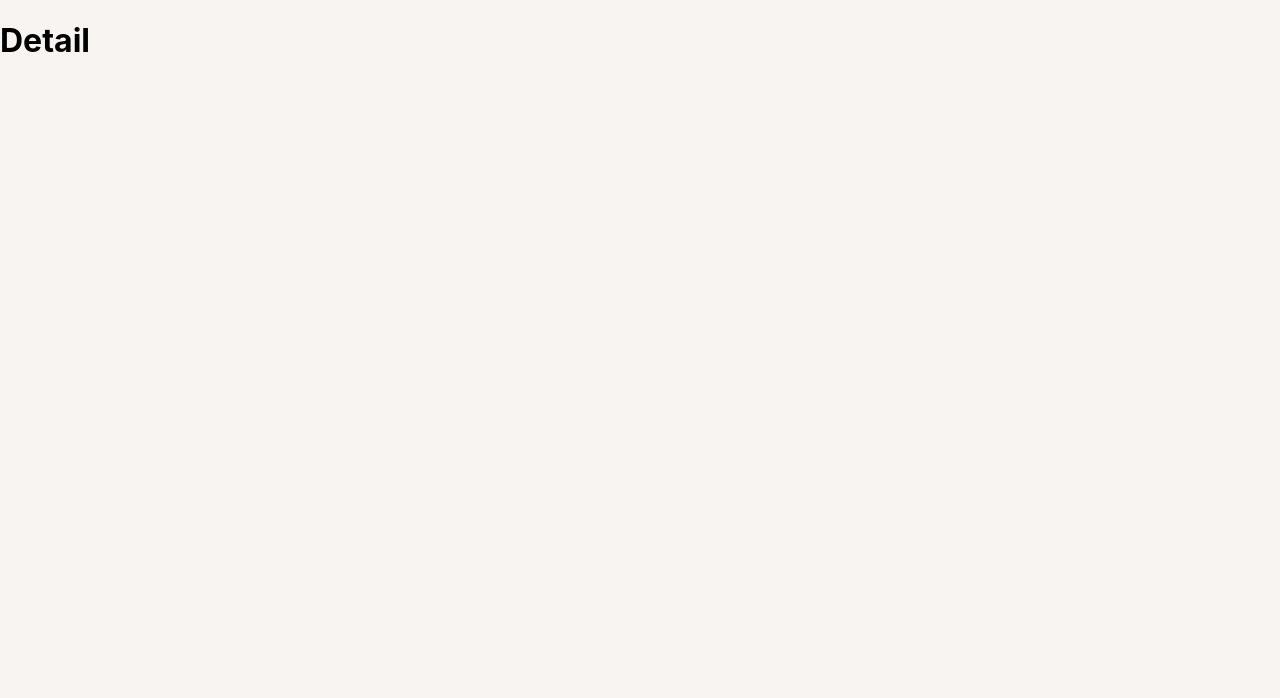
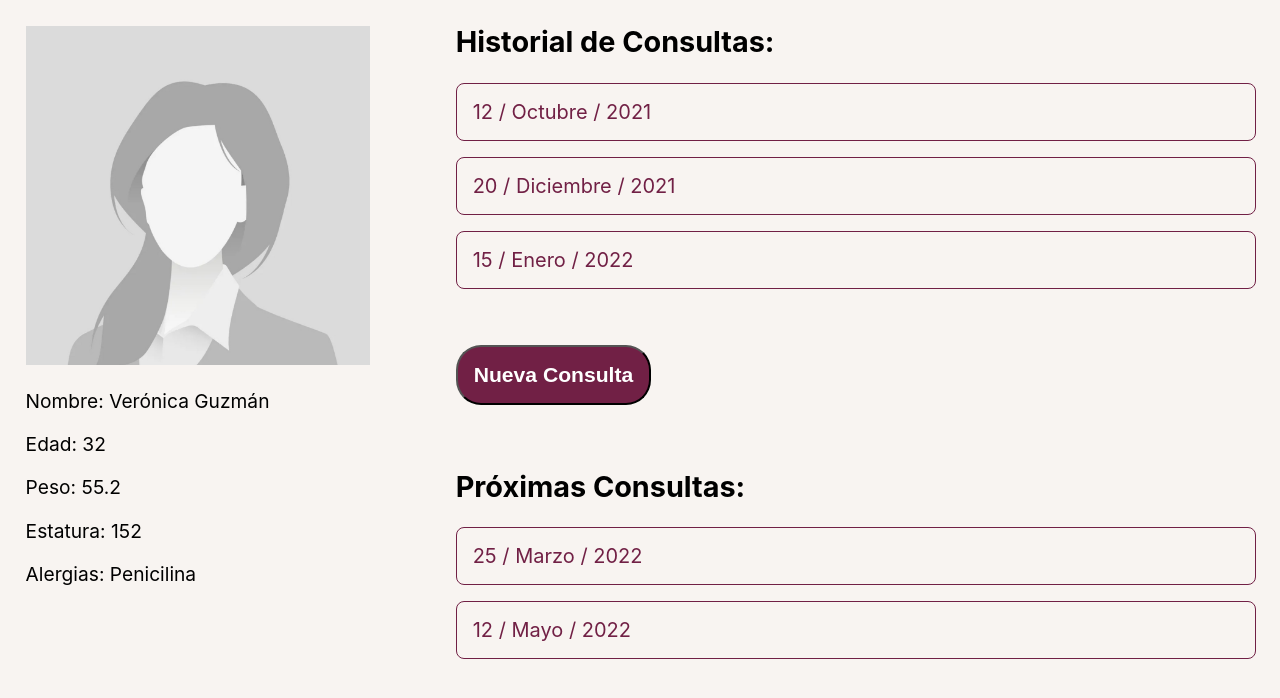
Before and after one commit to stephsalazar/plenna, a React (Create React App) app: page /detail in a window 1280 px wide. Shown: the top 698 px of the page. Built offline with nearby package versions, Linux system fonts and the light colour scheme.

Commit message:
feat(src): Add view of details and required components

```diff
--- a/src/App.jsx
+++ b/src/App.jsx
@@ -4,19 +4,53 @@ import {
   Switch,
   Route
 } from "react-router-dom";
-import Login from './pages/Login'
-import Detail from './pages/Detail'
-import Consult from './pages/Consult'
-import Closing from './pages/Closing'
-import NotFound from './pages/NotFound'
+import Login from './pages/Login';
+import Detail from './pages/Detail';
+import Consult from './pages/Consult';
+import Closing from './pages/Closing';
+import NotFound from './pages/NotFound';
 
+const patient = {
+  isLogged: true,
+  name: 'Verónica Guzmán',
+  age: 32,
+  weight: 55.200,
+  height: 152,
+  allergies: 'Penicilina',
+  medicalHistory: [
+    {
+      date: '12 / Octubre / 2021',
+      resume: 'Consulta Básica',
+    },
+    {
+      date: '20 / Diciembre / 2021',
+      resume: 'Papanicolau',
+    },
+    {
+      date: '15 / Enero / 2022',
+      resume: 'Revisión DIU',
+    },
+  ],
+  nextVisits: [
+    {
+      date: '25 / Marzo / 2022',
+      resume: 'Lectura de estudios',
+    },
+    {
+      date: '12 / Mayo / 2022',
+      resume: 'Retiro del DIU',
+    },
+  ],
+};
 
 const App = () => {
   return (
     <Router>
       <Switch>
         <Route exact path="/" component={Login} />
-        <Route path="/detail" component={Detail} />
+        <Route path="/detail">
+          <Detail patient={patient} />
+        </Route>
         <Route path="/consult" component={Consult} />
         <Route path="/closing" component={Closing} />
         <Route path="*" component={NotFound} />
--- /dev/null
+++ b/src/components/MedicalHistory.jsx
@@ -0,0 +1,19 @@
+const MedicalHistory = props => {
+  const { visits, infoText } = props;
+
+  return (
+    <section>
+      <h2>{infoText}</h2>
+      {
+        visits.map((visit, i) => (
+          <details key={i}>
+            <summary>{visit.date}</summary>
+            <p>{visit.resume}</p>
+          </details>
+        ))
+      }
+    </section>
+  )
+};
+
+export default MedicalHistory;
--- /dev/null
+++ b/src/components/Profile.jsx
@@ -0,0 +1,25 @@
+import patientImage from '../assets/images/patient.jpeg';
+import '../styles/detail.css';
+
+const Profile = props => {
+  const {
+    name,
+    age,
+    weight,
+    height,
+    allergies,
+  } = props.data;
+
+  return (
+    <section className='profile'>
+      <img src={patientImage} alt='patient' width={'80%'}/>
+      <p>Nombre: {name}</p>
+      <p>Edad: {age}</p>
+      <p>Peso: {weight}</p>
+      <p>Estatura: {height}</p>
+      <p>Alergias: {allergies}</p>
+    </section>
+  )
+};
+
+export default Profile;
--- a/src/pages/Detail.jsx
+++ b/src/pages/Detail.jsx
@@ -1,6 +1,23 @@
-const Detail = () => {
+import { Link } from 'react-router-dom';
+import MedicalHistory from '../components/MedicalHistory';
+import Profile from '../components/Profile';
+import '../styles/detail.css';
+import '../styles/common.css';
+
+const Detail = props => {
+  const patient = props.patient;
+
   return (
-    <h1>Detail</h1>
+    <section className='split-view'>
+      <Profile data={patient} />
+      <div className='info'>
+        <MedicalHistory visits={patient.medicalHistory} infoText='Historial de Consultas:' />
+        <Link to="/consult">
+          <button className="button">Nueva Consulta</button>
+        </Link>
+        <MedicalHistory visits={patient.nextVisits} infoText='Próximas Consultas:' />
+      </div>
+    </section>
   )
 };
 
--- /dev/null
+++ b/src/styles/common.css
@@ -0,0 +1,29 @@
+
+.button {
+  background-color: #712045;
+  border-radius: 25px;
+  color: white;
+  cursor: pointer;
+  font-weight: bold;
+  font-size: 1.1em;
+  margin: 5% 0%;
+  padding: 1rem;
+}
+
+.split-view {
+  align-items: stretch;
+  display: flex;
+  flex-direction: row;
+}
+
+.profile {
+  flex-basis: 35%;
+  font-size: 1.2em;
+  margin: 2% 0 0 2%;
+}
+
+.info {
+  flex-basis: 65%;
+  font-size: 1.2em;
+  padding-right: 2%;
+}
--- /dev/null
+++ b/src/styles/detail.css
@@ -0,0 +1,22 @@
+details {
+  border: 1px solid #712045;
+  border-radius: 8px;
+  color: #712045;
+  cursor: pointer;
+  margin-bottom: 1rem;
+  width: 100%;
+}
+
+details summary {
+  font-weight: 400;
+  font-size: 1.25rem;
+  padding: 1rem;
+  list-style: none;
+}
+
+details p {
+  padding: 1rem;
+  margin: 0 1rem 1rem 1rem;
+  background: white;
+  border-left: 2px solid #712045;
+}
```
Also changed, not shown: src/assets/images/patient.jpeg (added).
